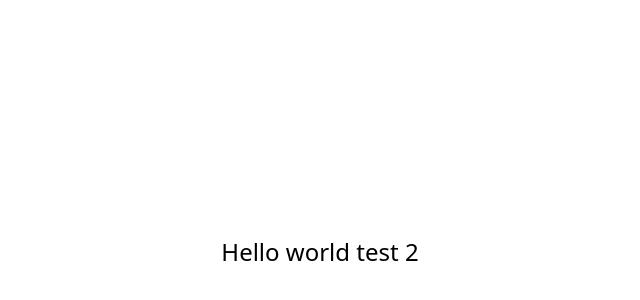
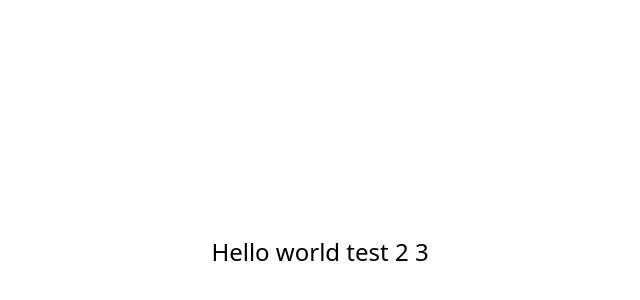
Before and after one commit to AbroShahzeb/finance, a React (Vite) app: page / in a window 1280 px wide. Shown: the part 148-448 px from the top of the page, without its empty margins (320-960 px from the left). Built offline with nearby package versions, Linux system fonts and the light colour scheme.

Commit message:
CI/CD test

```diff
--- a/src/App.tsx
+++ b/src/App.tsx
@@ -1,7 +1,7 @@
 function App() {
   return (
     <div className="text-2xl font-medium items-center justify-center flex flex-col h-screen">
-      Hello world test 2
+      Hello world test 2 3
     </div>
   );
 }
```
